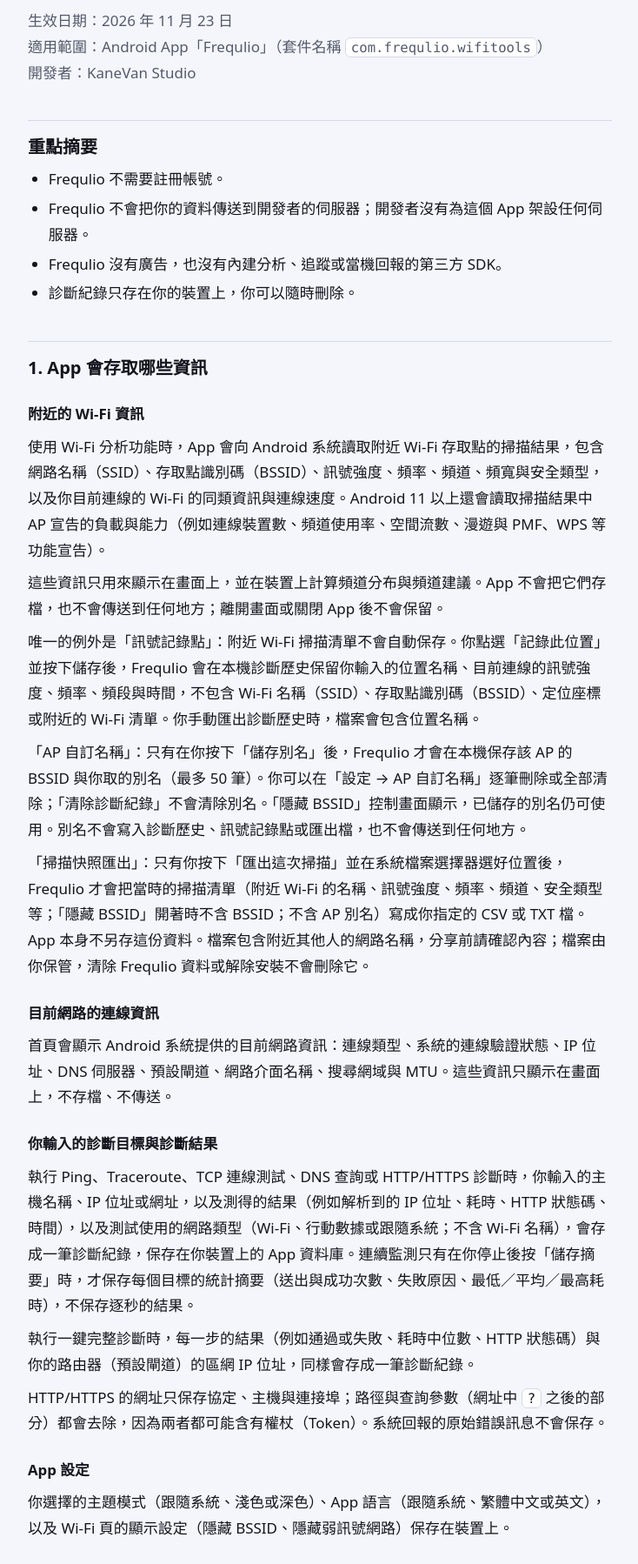
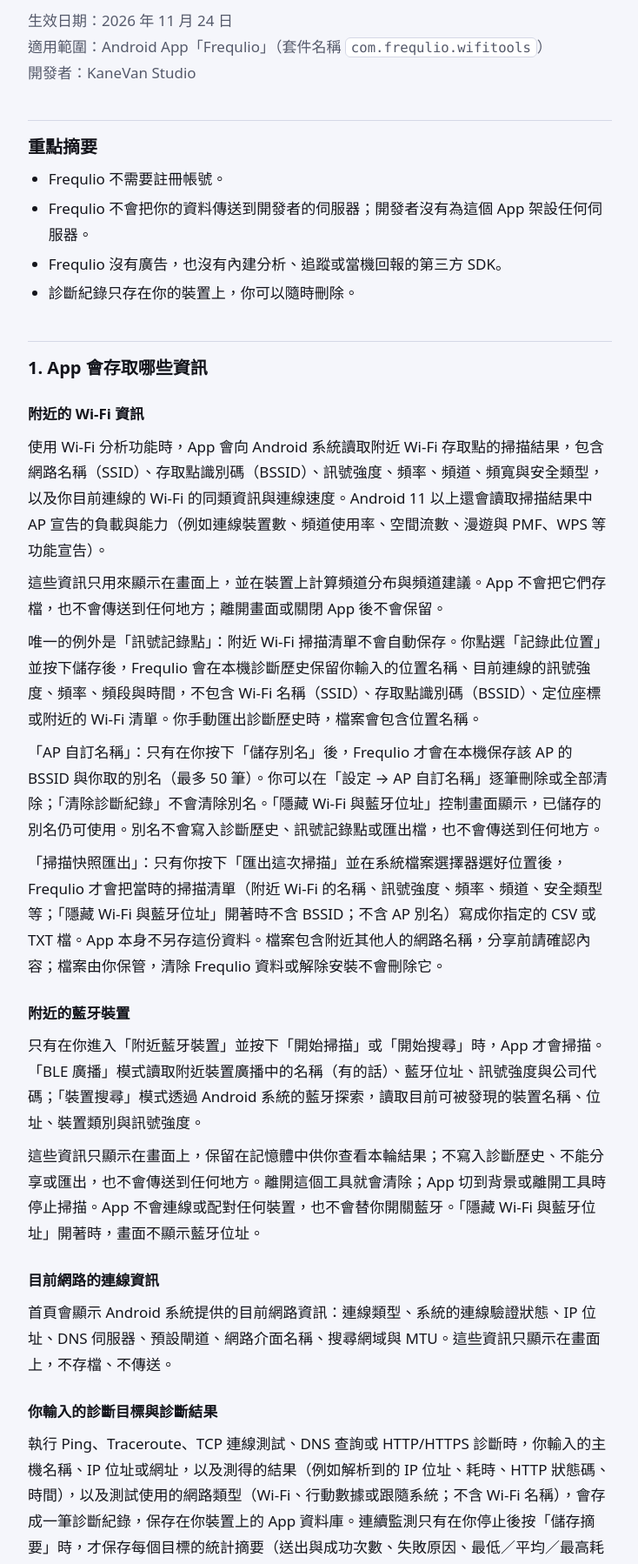
Before and after one commit to kanevanstudio/frequlio-privacy, a plain HTML site: page index.html in a window 1280 px wide. Shown: the part 101-1899 px from the top of the page at 87% size, without its empty margins (272-1006 px from the left). Drawn offline with Linux system fonts and the light colour scheme.

Commit message:
隱私權政策：新增附近藍牙裝置（生效 2026-11-24）

```diff
--- a/index.html
+++ b/index.html
@@ -10,7 +10,7 @@
 <main>
 <p class="lang"><a href="en.html" lang="en">English</a></p>
 <h1>Frequlio 隱私權政策</h1>
-<p class="meta">生效日期：2026 年 11 月 23 日<br>
+<p class="meta">生效日期：2026 年 11 月 24 日<br>
 適用範圍：Android App「Frequlio」（套件名稱 <code>com.frequlio.wifitools</code>）<br>
 開發者：KaneVan Studio</p>
 
@@ -28,8 +28,12 @@
 <p>使用 Wi-Fi 分析功能時，App 會向 Android 系統讀取附近 Wi-Fi 存取點的掃描結果，包含網路名稱（SSID）、存取點識別碼（BSSID）、訊號強度、頻率、頻道、頻寬與安全類型，以及你目前連線的 Wi-Fi 的同類資訊與連線速度。Android 11 以上還會讀取掃描結果中 AP 宣告的負載與能力（例如連線裝置數、頻道使用率、空間流數、漫遊與 PMF、WPS 等功能宣告）。</p>
 <p>這些資訊只用來顯示在畫面上，並在裝置上計算頻道分布與頻道建議。App 不會把它們存檔，也不會傳送到任何地方；離開畫面或關閉 App 後不會保留。</p>
 <p>唯一的例外是「訊號記錄點」：附近 Wi-Fi 掃描清單不會自動保存。你點選「記錄此位置」並按下儲存後，Frequlio 會在本機診斷歷史保留你輸入的位置名稱、目前連線的訊號強度、頻率、頻段與時間，不包含 Wi-Fi 名稱（SSID）、存取點識別碼（BSSID）、定位座標或附近的 Wi-Fi 清單。你手動匯出診斷歷史時，檔案會包含位置名稱。</p>
-<p>「AP 自訂名稱」：只有在你按下「儲存別名」後，Frequlio 才會在本機保存該 AP 的 BSSID 與你取的別名（最多 50 筆）。你可以在「設定 → AP 自訂名稱」逐筆刪除或全部清除；「清除診斷紀錄」不會清除別名。「隱藏 BSSID」控制畫面顯示，已儲存的別名仍可使用。別名不會寫入診斷歷史、訊號記錄點或匯出檔，也不會傳送到任何地方。</p>
-<p>「掃描快照匯出」：只有你按下「匯出這次掃描」並在系統檔案選擇器選好位置後，Frequlio 才會把當時的掃描清單（附近 Wi-Fi 的名稱、訊號強度、頻率、頻道、安全類型等；「隱藏 BSSID」開著時不含 BSSID；不含 AP 別名）寫成你指定的 CSV 或 TXT 檔。App 本身不另存這份資料。檔案包含附近其他人的網路名稱，分享前請確認內容；檔案由你保管，清除 Frequlio 資料或解除安裝不會刪除它。</p>
+<p>「AP 自訂名稱」：只有在你按下「儲存別名」後，Frequlio 才會在本機保存該 AP 的 BSSID 與你取的別名（最多 50 筆）。你可以在「設定 → AP 自訂名稱」逐筆刪除或全部清除；「清除診斷紀錄」不會清除別名。「隱藏 Wi-Fi 與藍牙位址」控制畫面顯示，已儲存的別名仍可使用。別名不會寫入診斷歷史、訊號記錄點或匯出檔，也不會傳送到任何地方。</p>
+<p>「掃描快照匯出」：只有你按下「匯出這次掃描」並在系統檔案選擇器選好位置後，Frequlio 才會把當時的掃描清單（附近 Wi-Fi 的名稱、訊號強度、頻率、頻道、安全類型等；「隱藏 Wi-Fi 與藍牙位址」開著時不含 BSSID；不含 AP 別名）寫成你指定的 CSV 或 TXT 檔。App 本身不另存這份資料。檔案包含附近其他人的網路名稱，分享前請確認內容；檔案由你保管，清除 Frequlio 資料或解除安裝不會刪除它。</p>
+
+<h3>附近的藍牙裝置</h3>
+<p>只有在你進入「附近藍牙裝置」並按下「開始掃描」或「開始搜尋」時，App 才會掃描。「BLE 廣播」模式讀取附近裝置廣播中的名稱（有的話）、藍牙位址、訊號強度與公司代碼；「裝置搜尋」模式透過 Android 系統的藍牙探索，讀取目前可被發現的裝置名稱、位址、裝置類別與訊號強度。</p>
+<p>這些資訊只顯示在畫面上，保留在記憶體中供你查看本輪結果；不寫入診斷歷史、不能分享或匯出，也不會傳送到任何地方。離開這個工具就會清除；App 切到背景或離開工具時停止掃描。App 不會連線或配對任何裝置，也不會替你開關藍牙。「隱藏 Wi-Fi 與藍牙位址」開著時，畫面不顯示藍牙位址。</p>
 
 <h3>目前網路的連線資訊</h3>
 <p>首頁會顯示 Android 系統提供的目前網路資訊：連線類型、系統的連線驗證狀態、IP 位址、DNS 伺服器、預設閘道、網路介面名稱、搜尋網域與 MTU。這些資訊只顯示在畫面上，不存檔、不傳送。</p>
@@ -40,12 +44,13 @@
 <p>HTTP/HTTPS 的網址只保存協定、主機與連接埠；路徑與查詢參數（網址中 <code>?</code> 之後的部分）都會去除，因為兩者都可能含有權杖（Token）。系統回報的原始錯誤訊息不會保存。</p>
 
 <h3>App 設定</h3>
-<p>你選擇的主題模式（跟隨系統、淺色或深色）、App 語言（跟隨系統、繁體中文或英文），以及 Wi-Fi 頁的顯示設定（隱藏 BSSID、隱藏弱訊號網路）保存在裝置上。</p>
+<p>你選擇的主題模式（跟隨系統、淺色或深色）、App 語言（跟隨系統、繁體中文或英文），以及 Wi-Fi 頁的顯示設定（隱藏 Wi-Fi 與藍牙位址、隱藏弱訊號網路）保存在裝置上。</p>
 
 <h2>2. 位置權限</h2>
 <p>Android 規定，App 必須取得「精確位置」權限，而且裝置的定位服務必須開啟，才能讀取附近的 Wi-Fi 清單。Android 這樣規定，是因為附近的 Wi-Fi 資訊在技術上可能被用來推估裝置所在位置。</p>
 <p>Frequlio 只把這項權限用於讀取 Wi-Fi 掃描結果。App 不會向系統要求你的定位座標，不會推算、保存或傳送你的位置，也不會在背景使用這項權限。</p>
 <p>App 只會在你進入 Wi-Fi 分析頁並按下授權按鈕時請求這項權限。不授權仍然可以使用其他功能。你可以隨時在 Android 的系統設定中撤銷授權。</p>
+<p>「附近藍牙裝置」：Android 12 以上使用「附近裝置」權限，並在 App 中宣告不用掃描結果推算位置（因此系統可能過濾部分藍牙信標）；Android 6～11 的系統規定藍牙掃描同樣需要上述位置權限並開啟定位。App 只在你第一次按下「開始掃描」或「開始搜尋」時請求，不用它推算、保存或傳送你的位置，也不在背景使用。</p>
 
 <h2>3. App 會送出哪些網路請求</h2>
 <p>只有在你主動執行診斷時，App 才會送出網路請求：</p>
```
Also changed, not shown: en.html (+9 -4 lines).
